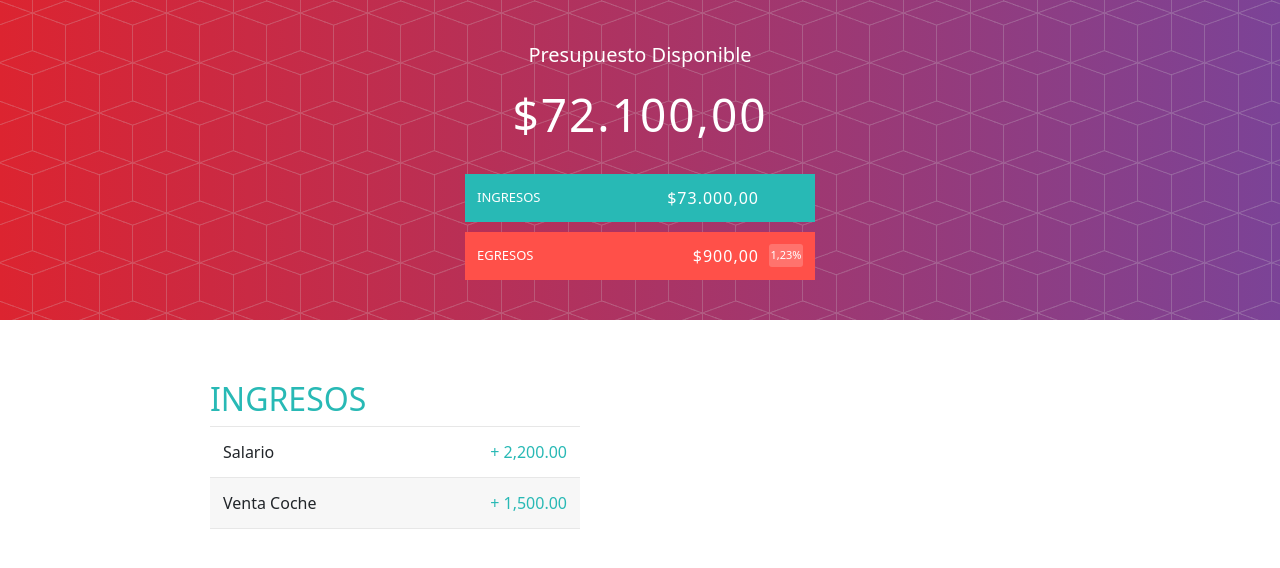
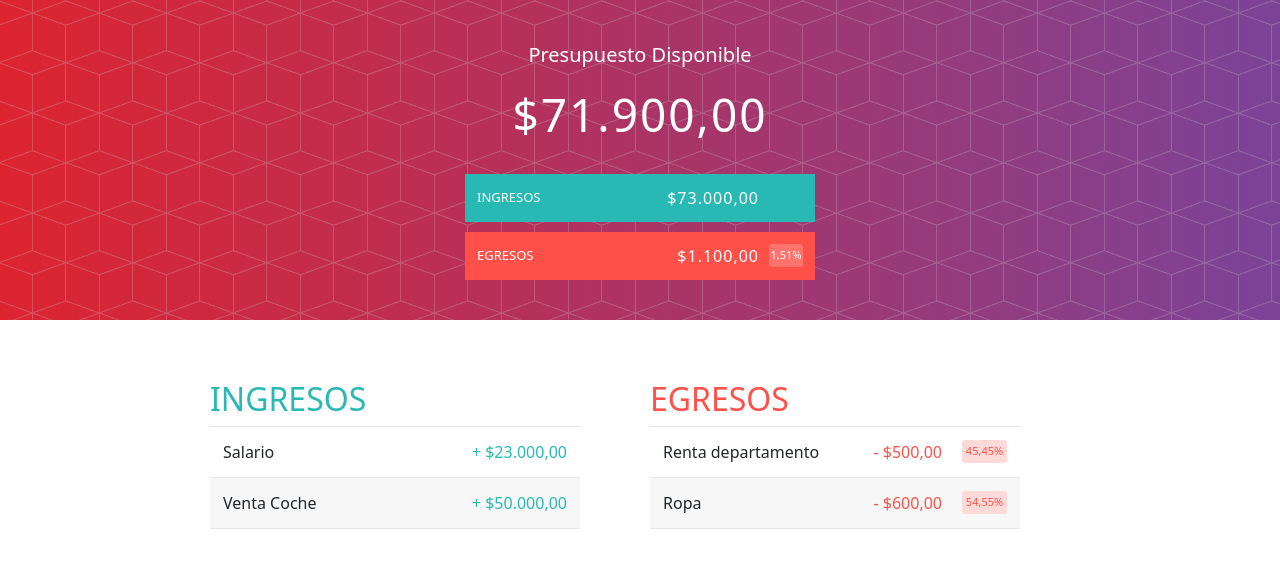
Before and after one commit to B-404notfound/cursoUdemy, a plain HTML site: page Leccion 21/index.html in a window 1280 px wide. Drawn offline with nearby package versions, Linux system fonts and the light colour scheme.

Commit message:
app presupuesto

```diff
--- a/Leccion 21/index.html
+++ b/Leccion 21/index.html
@@ -60,6 +60,35 @@
                 </div>
             </div>
         </div>
+        <div class="egreso">
+            <h2 class="egreso_titulo">Egresos</h2>
+            <div id="lista-egresos">
+                <div class="elemento limpiarEstilos">
+                    <div class="elemento_descripcion">Renta Departamento</div>
+                    <div class="derecha limpiarEstilos">
+                        <div class="elemento_valor">-900.00</div>
+                        <div class="elemento_porcentaje">21%</div>
+                        <div class="elemento_eliminar">
+                            <button class="elemento_eliminar--btn">
+                                <ion-icon name="close-circle-outline"></ion-icon>
+                            </button>
+                        </div>
+                    </div>
+                </div>
+                <div class="elemento limpiarEstilos">
+                    <div class="elemento_descripcion">Ropa</div>
+                    <div class="derecha limpiarEstilos">
+                        <div class="elemento_valor">-400.00</div>
+                        <div class="elemento_porcentaje">10%</div>
+                        <div class="elemento_eliminar">
+                            <button class="elemento_eliminar--btn">
+                                <ion-icon name="close-circle-outline"></ion-icon>
+                            </button>
+                        </div>
+                    </div>
+                </div>
+            </div>
+        </div>
     </div>
 
     <script src="js/Dato.js"></script>
--- a/Leccion 21/js/app.js
+++ b/Leccion 21/js/app.js
@@ -1,15 +1,19 @@
 const ingresos = [
     new Ingreso('Salario',23000),
     new Ingreso('Venta Coche',50000)
+
 ];
 
 const egresos = [
     new Egreso('Renta departamento',500),
-    new Egreso('Ropa',400)
+    new Egreso('Ropa',600)
 ];
 
 let cargarApp = ()=>{
     cargarCabecero();
+    cargarIngresos();
+    cargarEgresos();
+
 }
 
 let totalIngresos = ()=>{
@@ -44,3 +48,54 @@ const formatoMoneda = (valor)=>{
 const formatoPorcentaje = (valor)=>{
     return valor.toLocaleString('es-CL',{style:'percent',minimumFractionDigits:2});
 }
+
+const cargarIngresos = ()=>{
+    let ingresosHTML = '';
+    for(let ingreso of ingresos){
+        ingresosHTML += crearIngresoHTML(ingreso);
+    }
+   document.getElementById('lista-ingresos').innerHTML = ingresosHTML;
+}
+
+const crearIngresoHTML = (ingreso)=>{
+    let ingresoHTML = `
+    <div class="elemento limpiarEstilos">
+    <div class="elemento_descripcion">${ingreso.descripcion}</div>
+    <div class="derecha limpiarEstilos">
+        <div class="elemento_valor">+ ${formatoMoneda(ingreso.valor)}</div>
+        <div class="elemento_eliminar">
+            <button class="elemento_eliminar--btn">
+                <ion-icon name="close-circle-outline"></ion-icon>
+            </button>
+        </div>
+    </div>
+</div>
+    `;
+    return ingresoHTML;
+}
+
+const cargarEgresos = ()=>{
+    let egresosHTML = '';
+    for(let egreso of egresos){
+        egresosHTML += crearEgresoHTML(egreso);
+    }
+    document.getElementById('lista-egresos').innerHTML = egresosHTML;
+}
+
+const crearEgresoHTML = (egreso)=>{
+    let egresoHTML = `
+    <div class="elemento limpiarEstilos">
+    <div class="elemento_descripcion">${egreso.descripcion}</div>
+    <div class="derecha limpiarEstilos">
+        <div class="elemento_valor">- ${formatoMoneda(egreso.valor)}</div>
+        <div class="elemento_porcentaje">${formatoPorcentaje(egreso.valor/totalEgresos())}</div>
+        <div class="elemento_eliminar">
+            <button class="elemento_eliminar--btn">
+                <ion-icon name="close-circle-outline"></ion-icon>
+            </button>
+        </div>
+    </div>
+</div>
+    `;
+    return egresoHTML;
+}
```
